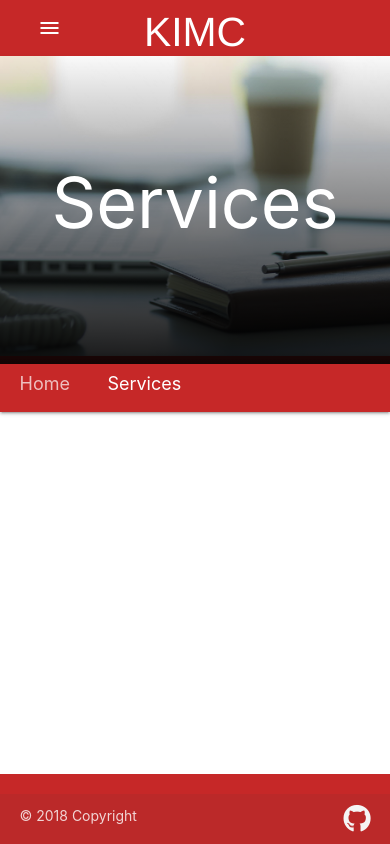
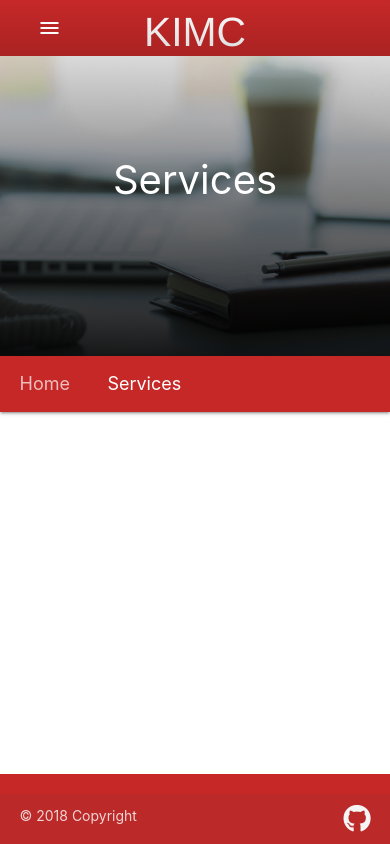
Before and after one commit to olamilekan000/KIMC, a React (Create React App) app: page /services in a window 390 px wide. Built offline with nearby package versions, Linux system fonts and the light colour scheme.

Commit message:
fixed services component

```diff
--- a/src/index.css
+++ b/src/index.css
@@ -356,8 +356,8 @@ nav .servNav{
     position: absolute;
     height: 300px;
     text-align: center;
-    padding-top: 100px;
-    font-size: 70px;
+    padding-top: 150px;
+    font-size: 40px;
     display: block;
     background: -webkit-gradient(linear, left top, left bottom, from(transparent), to(rgba(0, 0, 0, 0.9)));
     background: linear-gradient(transparent, rgba(0, 0, 0, 0.9));
@@ -365,8 +365,8 @@ nav .servNav{
     bottom: 0;
     left: 0;
     right: 0;
-    top: 50px;
-    height: 314px;
+    top: 0;
+    height: 356px;
   }
 
 
```
